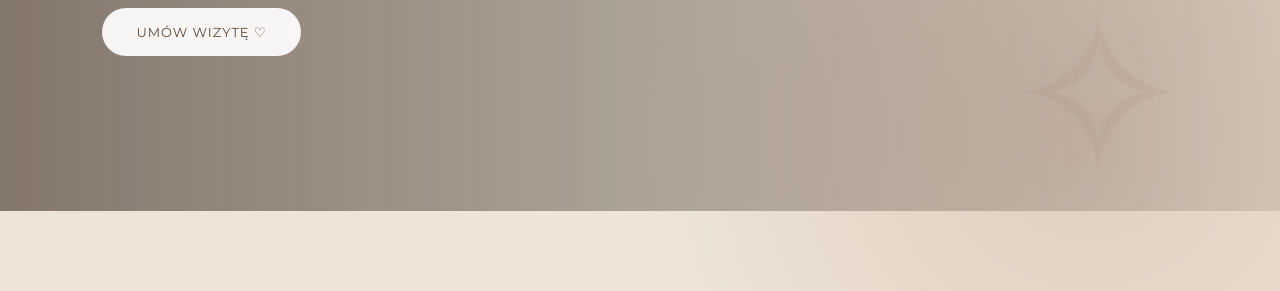
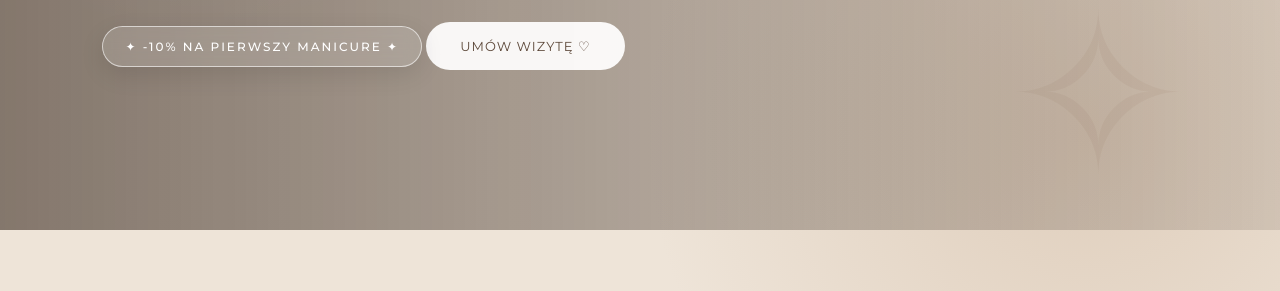
Before and after one commit to eyes1mple/NailStudio, a plain HTML site: page index.html in a window 1280 px wide. Shown: the part 509-800 px from the top of the page. Drawn offline with nearby package versions, Linux system fonts and the light colour scheme.

Commit message:
Update index.html

````diff
--- a/index.html
+++ b/index.html
@@ -1,3 +1,4 @@
+```html
 <!DOCTYPE html>
 <html lang="pl">
 
@@ -209,11 +210,42 @@
     }
 
 
+    /* ===== СКИДКА 10% ===== */
+
+    .discount {
+
+      display: inline-block;
+
+      margin-top: 25px;
+
+      padding: 12px 22px;
+
+      border: 1px solid rgba(255,255,255,.6);
+
+      border-radius: 30px;
+
+      background: rgba(255,255,255,.14);
+
+      color: white;
+
+      font-size: 12px;
+
+      letter-spacing: 2px;
+
+      font-weight: 500;
+
+      backdrop-filter: blur(8px);
+
+      box-shadow:
+        0 8px 25px rgba(0,0,0,.10);
+    }
+
+
     .hero-button {
 
       display: inline-block;
 
-      margin-top: 35px;
+      margin-top: 25px;
 
       padding: 16px 34px;
 
@@ -604,7 +636,7 @@
     }
 
 
-    /* ===== TELEFОН ===== */
+    /* ===== TELEФОН ===== */
 
     @media(max-width: 750px) {
 
@@ -738,6 +770,13 @@
       Zadbamy o Twoje dłonie i stworzymy manicure,
       który idealnie pasuje do Ciebie.
     </p>
+
+
+    <!-- ===== PROMOCJA ===== -->
+
+    <div class="discount">
+      ✦ -10% NA PIERWSZY MANICURE ✦
+    </div>
 
 
     <a
@@ -1154,3 +1193,4 @@
 </body>
 
 </html>
+```
````
